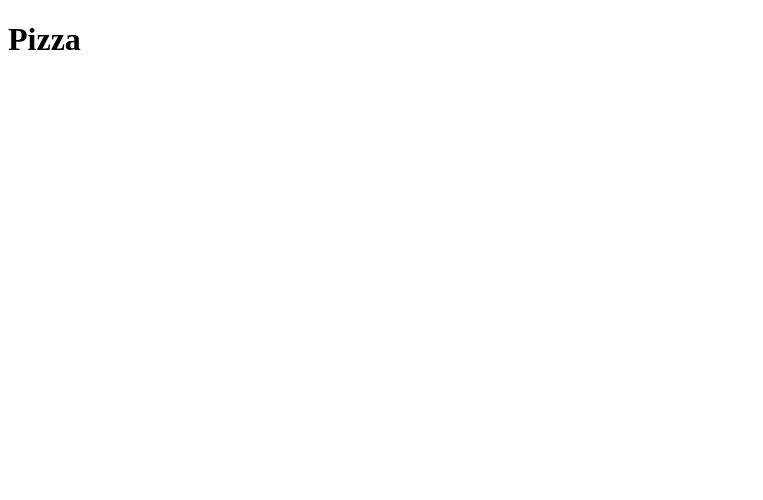
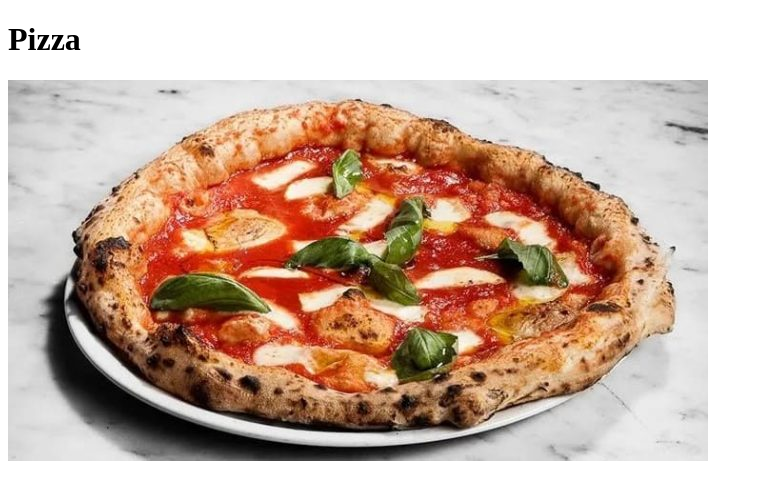
Before and after one commit to raafa12/odin-recipes, a plain HTML site: page recipes/pizza.html in a window 1280 px wide. Shown: the whole page, without its empty margins (0-763 px from the left). Drawn offline with Linux system fonts and the light colour scheme.

Commit message:
Correct the place of the pizza photo (it should be in the pizza page not in the index)

```diff
--- a/recipes/pizza.html
+++ b/recipes/pizza.html
@@ -7,5 +7,6 @@
 
   <body>
     <h1>Pizza</h1>
+    <img src="../images/historia-pizza-napolitana-700x381.jpg">
   </body>
 </html>
```
Also changed, not shown: index.html (+0 -1 lines).
